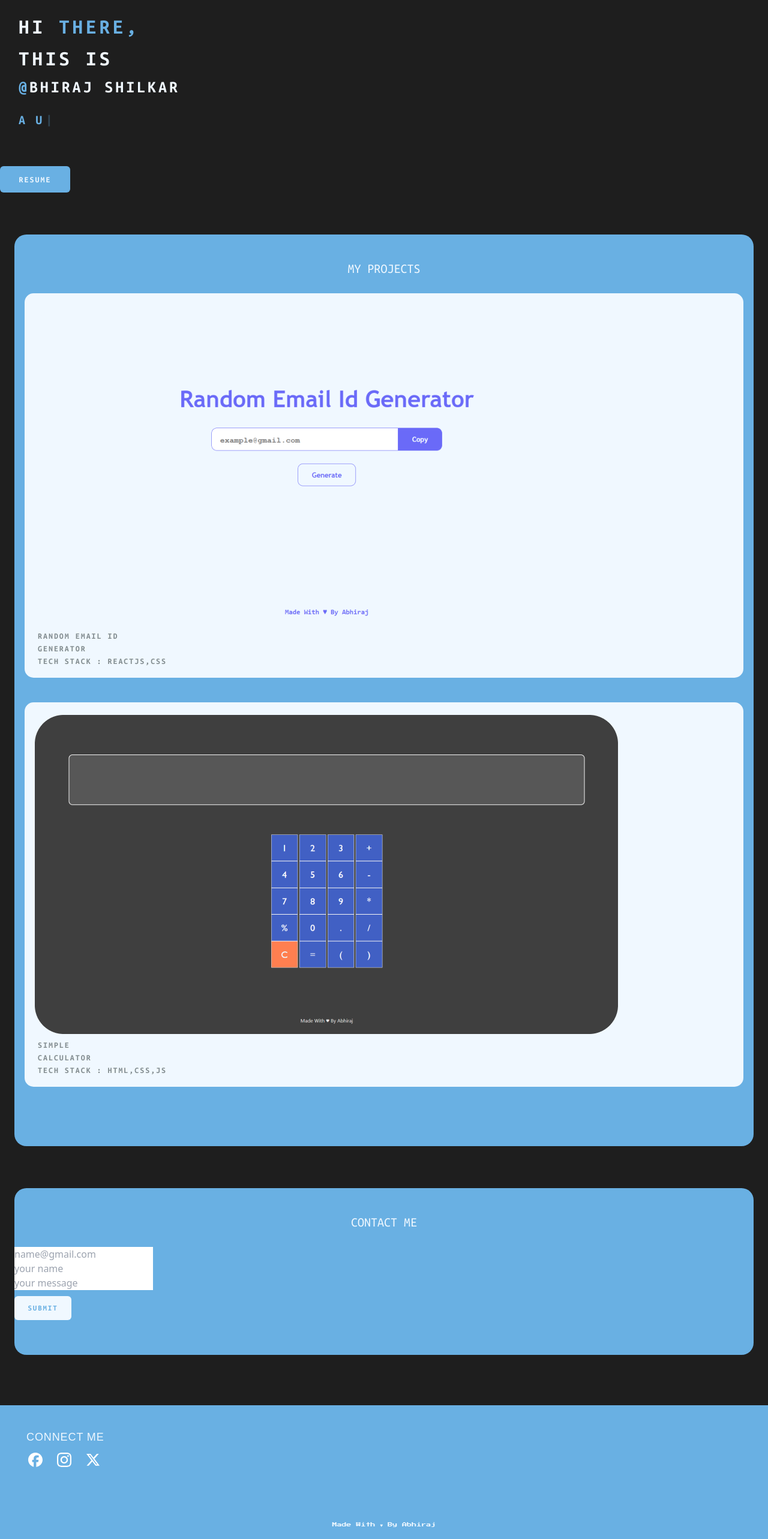
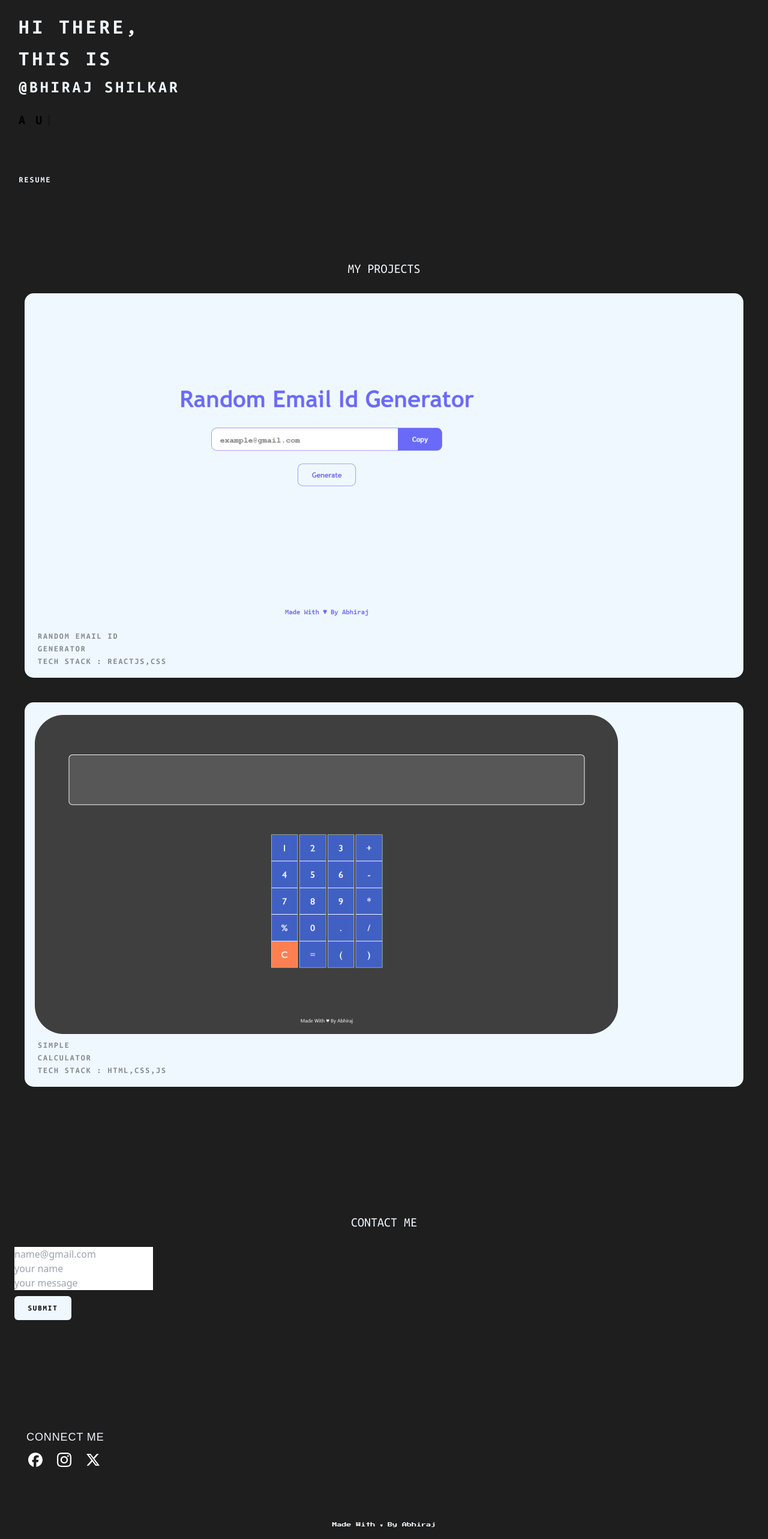
Before and after one commit to Abhiraj05/Personal_Portfolio_Website, a React (Vite) app: page / in a window 1280 px wide. Shown: the part 100-2666 px from the top of the page at 60% size. Built offline with nearby package versions, Linux system fonts and the light colour scheme; a web font is replaced by a local one.

Commit message:
changes in css as well as html

```diff
--- a/src/App.css
+++ b/src/App.css
@@ -94,11 +94,10 @@ nav {
   margin-left: 31px;
   font-weight: 700;
   font-style: normal;
-  color: #69B0E3;
+
 }
 
 .resume-btn {
-  background-color: #69B0E3;
   text-transform: uppercase;
   color:aliceblue;
   letter-spacing: 0.14em;
@@ -114,7 +113,6 @@ nav {
 }
 
 .submit-btn{
-  color: #69B0E3;
   text-transform: uppercase;
   background-color:aliceblue;
   letter-spacing: 0.14em;
@@ -133,7 +131,6 @@ nav {
 
 
 .outer-container {
-  background-color:  #69B0E3;
   margin-top: 70px;
   margin-left: 24px;
   margin-right: 24px;
@@ -181,7 +178,6 @@ nav {
 }
 
 .ftr{
-  background-color: #69B0E3;
   margin-top: 84px;
 }
 
--- a/src/App.jsx
+++ b/src/App.jsx
@@ -1,5 +1,5 @@
 import "./App.css";
-import logo from "./assets/logoedit.svg";
+import logo from "./assets/logoedited.svg";
 import image1 from "./assets/image1.png";
 import image2 from "./assets/image2.png";
 import linkdin from "./assets/linkdinedit.svg";
@@ -44,7 +44,8 @@ function App() {
         <div>
           <p className="main-heading">
             <span>hi </span>
-            <span style={{ color: " #69B0E3" }}>there,</span>
+            <span className="text-transparent bg-clip-text bg-gradient-to-br from-blue-500 to-white">there,</span>
+
           </p>
         </div>
         <div>
@@ -54,24 +55,25 @@ function App() {
           </p>
         </div>
         <div>
-          <p className="main-heading-3">
-            <span style={{ color: " #69B0E3" }}>@</span>
+          <p className="main-heading-3 ">
+            <span className="text-blue-400">@</span>
+
             <span>bhiraj shilkar</span>
           </p>
         </div>
         <div>
-          <p className="main-heading-4">
+          <p className="main-heading-4 text-blue-400">
             a {""}
-            <span>{text}</span>
+            <span className="text-transparent bg-clip-text bg-gradient-to-tr from-blue-500 to-white">{text}</span>
             <span>
               <Cursor cursorStyle="|" />
             </span>
           </p>
         </div>
         <div className="text-center">
-          <button className="resume-btn">resume</button>
+          <button className="resume-btn bg-blue-400">resume</button>
         </div>
-        <div className="outer-container">
+        <div className="outer-container  bg-blue-400">
           <p className="project-text">my projects</p>
           <div className="inner-container ">
             <a href="https://randomemailidgenerator.netlify.app/">
@@ -94,7 +96,7 @@ function App() {
             </a>
           </div>
         </div>
-        <div className="outer-container">
+        <div className="outer-container  bg-blue-400">
           <p className="project-text">contact me</p>
           <form className="text-center">
             <div>
@@ -118,10 +120,10 @@ function App() {
                 placeholder="your message"
               />
             </div>
-            <button className="submit-btn">submit</button>
+            <button className="submit-btn text-blue-400">submit</button>
           </form>
         </div>
-        <footer className="ftr">
+        <footer className="ftr bg-blue-400">
           <p className="contact-text">connect me</p>
           <div className="social-logos">
             <a
```
Also changed, not shown: src/assets/logoedited.svg (added).
